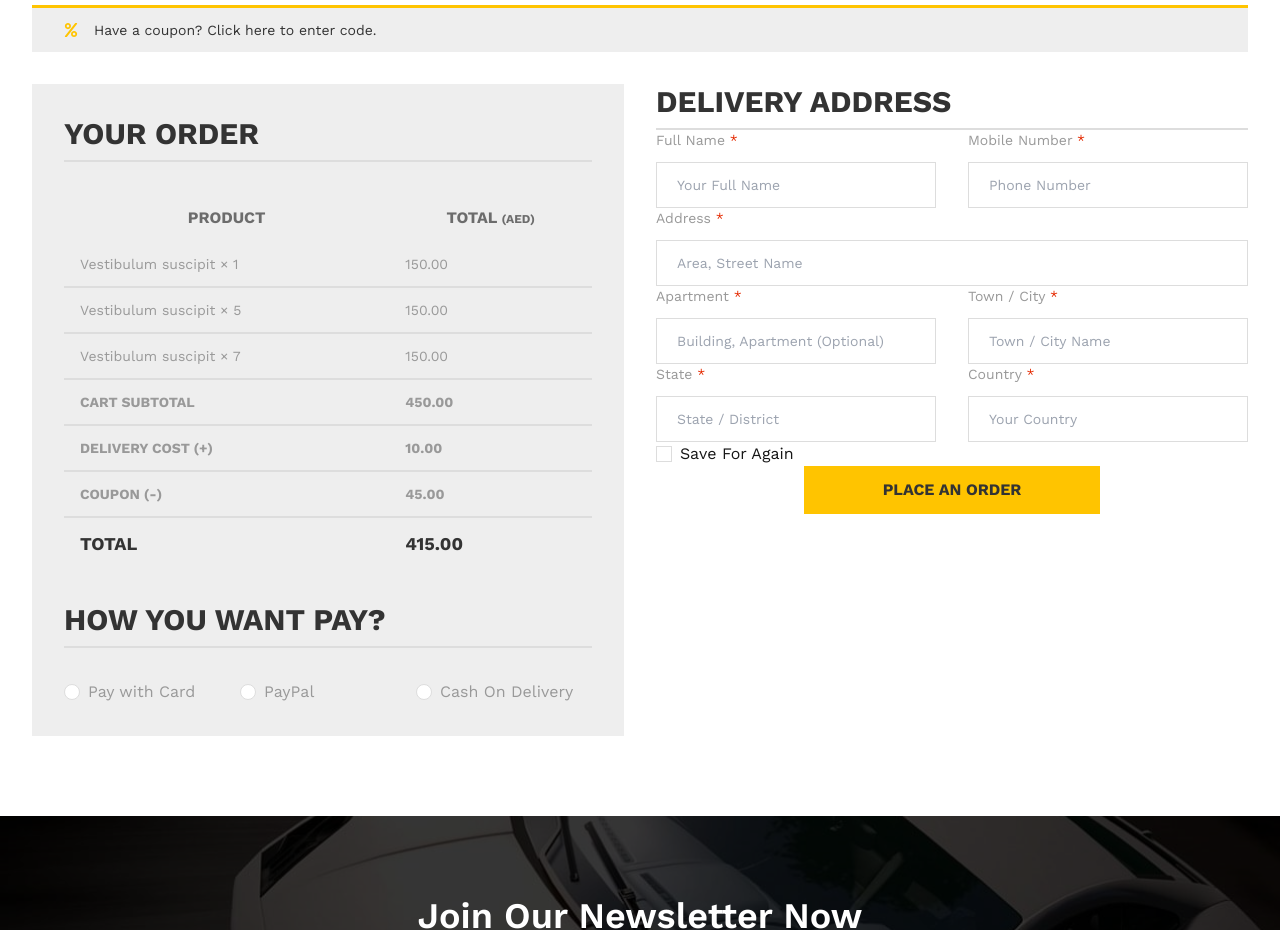
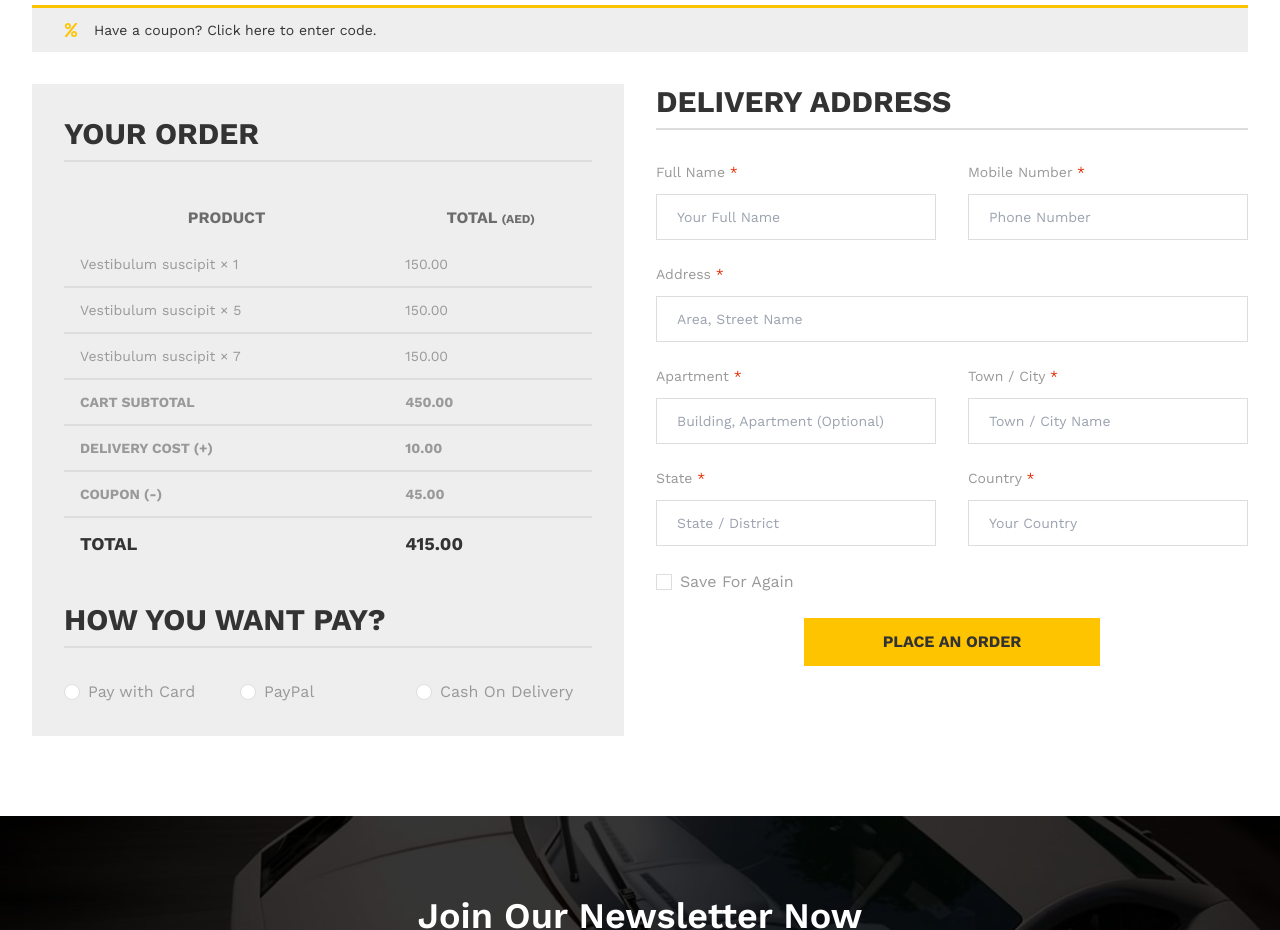
Before and after one commit to shahjalalhazari/Uren-Car-Accessories-Shop, a Next.js app: page /shop/checkout in a window 1280 px wide. Shown: the part 780-1710 px from the top of the page. Built offline with nearby package versions, Linux system fonts and the light colour scheme.

Commit message:
Some work done on Address form of checkout page.

```diff
--- a/src/app/shop/checkout/checkout.css
+++ b/src/app/shop/checkout/checkout.css
@@ -14,8 +14,11 @@ hr {
 }
 
 /* FORM */
+.form-layout {
+    @apply space-y-4;
+}
 .form-input-layout {
-    @apply grid grid-cols-1;
+    @apply grid grid-cols-1 gap-y-4;
 }
 .form-group {
     @apply w-full text-sm text-body;
@@ -36,7 +39,9 @@ hr {
 .show-password {
     @apply absolute bottom-[14px] right-5 text-base cursor-pointer;
 }
-
+.save-data {
+    @apply flex gap-x-2 items-center text-body;
+}
 .save-form-data {
     @apply appearance-none h-4 w-4 border border-uren-border outline-none cursor-pointer;
 }
@@ -85,11 +90,6 @@ hr {
 .accordion-item {
     @apply grid grid-cols-1 border border-uren-border mt-4 p-6;
 }
-/* LOGIN ACCORDION */
-.checkout-login-form {
-    @apply space-y-4;
-}
-
 /* DISCOUNT COUPON ACCORDION */
 .coupon-code-form {
     @apply grid grid-cols-2 gap-x-4;
@@ -133,14 +133,9 @@ hr {
 }
 
 /* DELIVERY ADDRESS FORM */
-/* .delivery-form {
-    @apply text-body w-full;
+.delivery-form {
+    @apply mt-6 space-y-4;
 }
-
-.delivery-form .form-group {
-    @apply mt-4;
-} */
-
 /* PAYMENT METHOD */
 .payment-method {
     @apply mt-5 text-body;
@@ -182,6 +177,14 @@ hr {
     .checkout-heading {
         @apply text-2xl;
     }
+    /* FORM */
+    .form-layout {
+        @apply space-y-6;
+    }
+
+    .form-input-layout {
+        @apply grid grid-cols-2 gap-x-6 gap-y-6;
+    }
 
     /* ACCORDION */
     .accordion-layout {
@@ -203,10 +206,6 @@ hr {
     .table-head {
         @apply text-start;
     }
-    /* DELIVERY ADDRESS FORM */
-    .form-input-layout {
-        @apply grid grid-cols-2 gap-x-6;
-    }
     /* PAYMENT METHOD */
     .pm-form {
         @apply mt-5 grid grid-cols-2 gap-y-6;
@@ -225,6 +224,14 @@ hr {
     .checkout-heading {
         @apply text-3xl;
     }
+    /* FORM */
+    .form-layout {
+        @apply space-y-6;
+    }
+
+    .form-input-layout {
+        @apply grid grid-cols-2 gap-x-8 gap-y-6;
+    }
 
     /* ACCORDION */
     .accordion-layout {
@@ -238,10 +245,6 @@ hr {
     .accordion-item {
         @apply grid grid-cols-3 mt-8 p-8;
     }
-    /* LOGIN ACCORDION */
-    .checkout-login-form {
-        @apply space-y-6;
-    }
     /* DISCOUNT COUPON ACCORDION */
     .coupon-code-form {
         @apply gap-x-8;
@@ -254,16 +257,6 @@ hr {
     .table-total {
         @apply text-lg;
     }
-    /* DELIVERY ADDRESS FORM */
-    /* .delivery-form {
-        @apply mt-8;
-    }
-
-    */
-
-    .form-input-layout {
-        @apply grid grid-cols-2 gap-x-8;
-    }
     /* PAYMENT METHOD */
     .payment-method {
         @apply mt-8;
--- a/src/app/shop/checkout/page.js
+++ b/src/app/shop/checkout/page.js
@@ -110,7 +110,7 @@ const CheckoutPage = () => {
           <div className="delivery-address">
             <h3 className='checkout-heading'>Delivery Address</h3>
             <hr />
-            <form className="delivery-form">
+            <form className="form-layout mt-6 lg:mt-8">
               <div className="form-input-layout">
                 {/* Full Name Field */}
                 <InputField name={"name"} label={"Full Name"} type={"text"} required={true} placeholder={"Your Full Name"}/>
@@ -139,7 +139,7 @@ const CheckoutPage = () => {
               </div>
 
               {/* Save Address */}
-              <div className="flex gap-x-2 items-center">
+              <div className="save-data">
                 <input
                   type="checkbox"
                   name="save-address-data"
--- a/src/components/shop/checkout/CheckoutAccordion.jsx
+++ b/src/components/shop/checkout/CheckoutAccordion.jsx
@@ -32,7 +32,7 @@ const CheckoutAccordion = () => {
           }`}
         >
           <div className="accordion-item">
-            <form className="checkout-login-form">
+            <form className="form-layout">
               {/* EMAIL FIELD */}
               <InputField
                 label={"E-mail"}
@@ -48,7 +48,7 @@ const CheckoutAccordion = () => {
                 name={"password"}
                 placeholder={""}
               />
-              <div className="flex gap-x-2 items-center">
+              <div className="save-data">
                 {/* SAVE LOGIN DATA */}
                 <input
                   type="checkbox"
```
